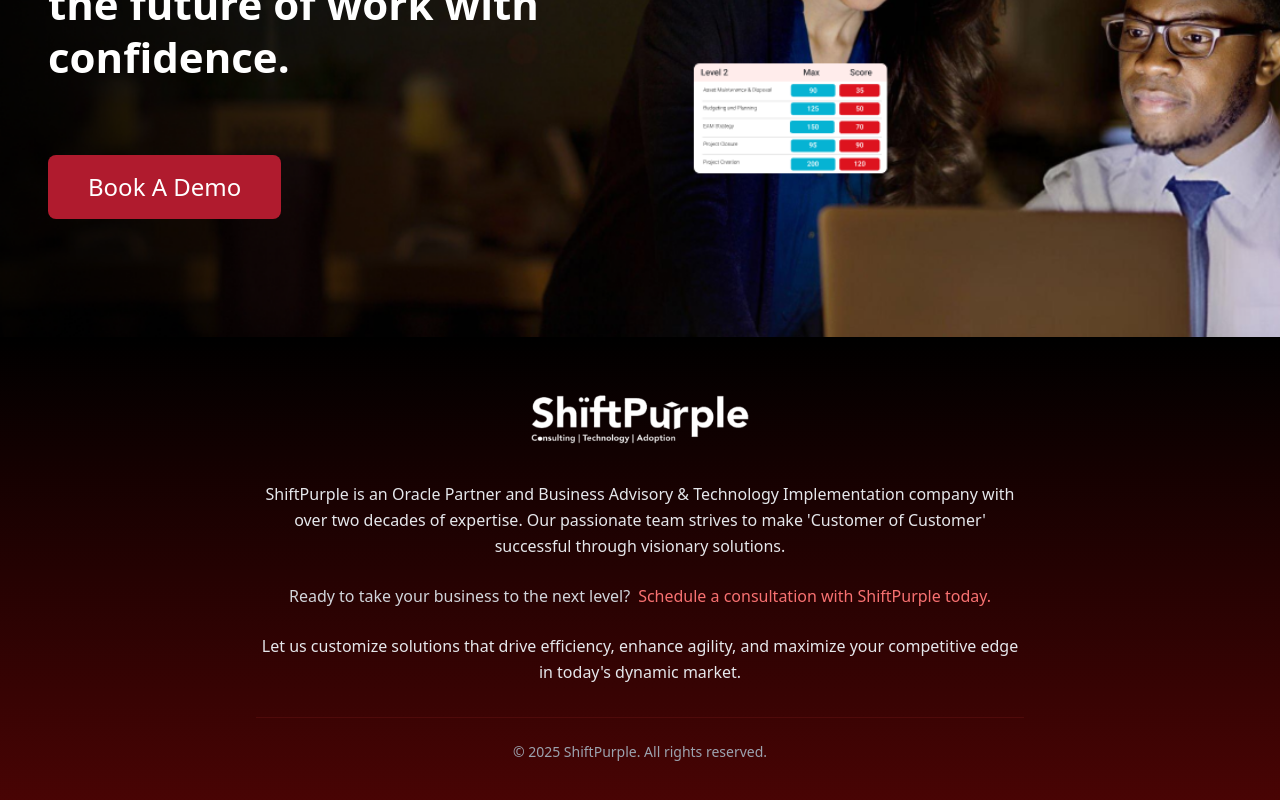
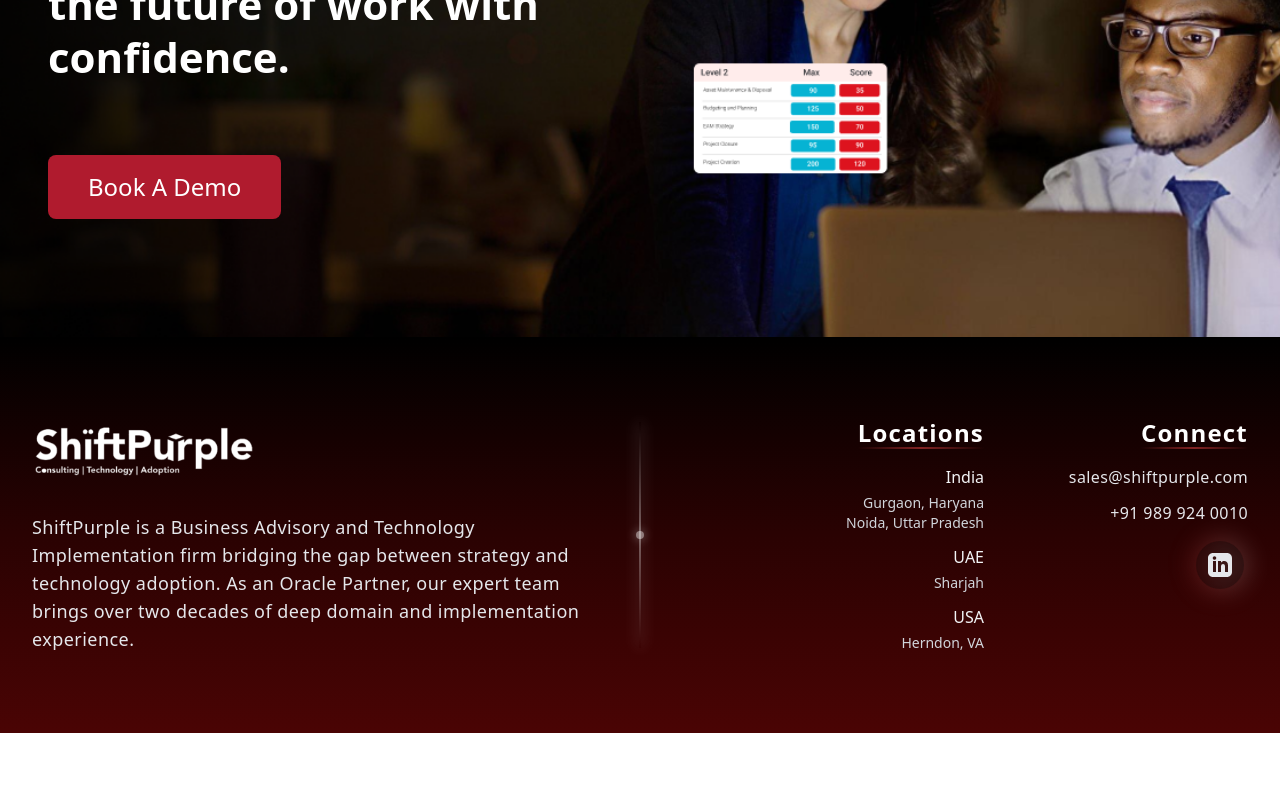
Before and after one commit to arpitnexuses/shiftpurple, a React (Vite) app: page / in a window 1280 px wide. Shown: the part 6767-7567 px from the top of the page. After the commit the page ends 7500 px from the top, so only its background shows below. Built offline with nearby package versions, Linux system fonts and the light colour scheme.

Commit message:
6 commit

```diff
--- a/src/components/Footer.tsx
+++ b/src/components/Footer.tsx
@@ -3,41 +3,128 @@ import whiteLogo from './asset/whitelogo.png';
 
 const Footer = () => {
   return (
-    <footer className="bg-gradient-to-b from-black to-[#4A0404] text-white py-12">
-      <div className="max-w-[1400px] mx-auto px-4">
-        <div className="flex justify-center items-center flex-col text-center">
-          <div className="max-w-3xl">
+    <footer className="bg-gradient-to-b from-black via-[#2A0202] to-[#4A0404] text-white py-12 md:py-20">
+      <div className="max-w-[1400px] mx-auto px-4 md:px-8">
+        <div className="grid grid-cols-1 md:grid-cols-2 gap-8 md:gap-16 relative">
+          {/* Left Column - Logo and Description */}
+          <div className="max-w-2xl">
             <img
               src={whiteLogo}
               alt="ShiftPurple Logo"
-              className="h-16 mb-8 mx-auto transform hover:scale-105 transition-transform duration-300"
+              className="h-12 md:h-16 mb-6 md:mb-8 transform hover:scale-105 transition-transform duration-300 filter brightness-110 mx-auto md:mx-0"
             />
-            <div className="space-y-6">
-              <p className="text-gray-200 text-base leading-relaxed font-light">
-                ShiftPurple is an Oracle Partner and Business Advisory & Technology Implementation company
-                with over two decades of expertise. Our passionate team strives to make 'Customer of Customer'
-                successful through visionary solutions.
+            <p className="text-base md:text-lg leading-relaxed text-gray-200 font-light tracking-wide text-center md:text-left">
+              ShiftPurple is a Business Advisory and Technology Implementation firm bridging the gap between strategy and technology adoption. As an Oracle Partner, our expert team brings over two decades of deep domain and implementation experience.
             </p>
-              <p className="text-gray-300 text-base leading-relaxed font-light">
-                Ready to take your business to the next level?
+          </div>
+
+          {/* Vertical Divider - Hidden on mobile */}
+          <div className="hidden md:block absolute left-1/2 top-[2%] bottom-[2%] transform -translate-x-1/2">
+            <div className="w-[2px] h-full bg-gradient-to-b from-transparent via-[#ffffff60] to-transparent
+                          shadow-[0_0_15px_rgba(255,255,255,0.4)]"></div>
+            <div className="absolute top-1/2 left-1/2 transform -translate-x-1/2 -translate-y-1/2 w-3 h-3">
+              <div className="absolute inset-0 rounded-full bg-white/20 blur-sm"></div>
+              <div className="absolute inset-[2px] rounded-full bg-white/40"></div>
+            </div>
+          </div>
+
+          {/* Right Column - Optimized Layout */}
+          <div className="md:pl-16">
+            <div className="grid grid-cols-1 sm:grid-cols-2 gap-8 md:gap-4">
+              {/* Locations Section */}
+              <div className="text-center md:text-right">
+                <h3 className="text-xl md:text-2xl font-semibold mb-4 text-white tracking-wider relative inline-block">
+                  Locations
+                  <span className="absolute bottom-0 left-0 md:left-auto md:right-0 w-full h-[2px] bg-gradient-to-r from-transparent via-red-500/50 to-transparent"></span>
+                </h3>
+                <div className="space-y-3">
+                  <div className="group">
+                    <div className="flex flex-col items-center md:items-end relative">
+                      <span className="text-base font-medium text-gray-100">India</span>
+                      <div className="flex flex-col items-center md:items-end text-sm text-gray-300 mt-1">
+                        <span className="hover:text-white transition-colors">Gurgaon, Haryana</span>
+                        <span className="hover:text-white transition-colors">Noida, Uttar Pradesh</span>
+                      </div>
+                      <div className="absolute -left-2 top-0 bottom-0 w-[1px] scale-y-0 group-hover:scale-y-100
+                                    bg-gradient-to-b from-transparent via-red-400/30 to-transparent
+                                    transition-transform duration-300 origin-top md:block hidden"></div>
+                    </div>
+                  </div>
+
+                  <div className="group">
+                    <div className="flex flex-col items-center md:items-end relative">
+                      <span className="text-base font-medium text-gray-100">UAE</span>
+                      <span className="text-sm text-gray-300 mt-1 hover:text-white transition-colors">Sharjah</span>
+                      <div className="absolute -left-2 top-0 bottom-0 w-[1px] scale-y-0 group-hover:scale-y-100
+                                    bg-gradient-to-b from-transparent via-red-400/30 to-transparent
+                                    transition-transform duration-300 origin-top md:block hidden"></div>
+                    </div>
+                  </div>
+
+                  <div className="group">
+                    <div className="flex flex-col items-center md:items-end relative">
+                      <span className="text-base font-medium text-gray-100">USA</span>
+                      <span className="text-sm text-gray-300 mt-1 hover:text-white transition-colors">Herndon, VA</span>
+                      <div className="absolute -left-2 top-0 bottom-0 w-[1px] scale-y-0 group-hover:scale-y-100
+                                    bg-gradient-to-b from-transparent via-red-400/30 to-transparent
+                                    transition-transform duration-300 origin-top md:block hidden"></div>
+                    </div>
+                  </div>
+                </div>
+              </div>
+
+              {/* Connect Section */}
+              <div className="text-center md:text-right">
+                <h3 className="text-xl md:text-2xl font-semibold mb-4 text-white tracking-wider relative inline-block">
+                  Connect
+                  <span className="absolute bottom-0 left-0 md:left-auto md:right-0 w-full h-[2px] bg-gradient-to-r from-transparent via-red-500/50 to-transparent"></span>
+                </h3>
+                <div className="space-y-3">
+                  <div className="group relative">
                     <a
-                  href="https://calendly.com/shiftpurple/30min"
+                      href="mailto:ales@shiftpurple.com"
+                      className="text-base text-gray-200 hover:text-white transition-all duration-300
+                               tracking-wide relative inline-block group-hover:translate-x-[-4px]"
+                    >
+                      sales@shiftpurple.com
+                      <span className="absolute bottom-0 right-0 w-0 h-[1px] bg-white/40
+                                     group-hover:w-full transition-all duration-300"></span>
+                    </a>
+                  </div>
+                  <div className="group relative">
+                    <a
+                      href="tel:+919899240010"
+                      className="text-base text-gray-200 hover:text-white transition-all duration-300
+                               tracking-wide relative inline-block group-hover:translate-x-[-4px]"
+                    >
+                      +91 989 924 0010
+                      <span className="absolute bottom-0 right-0 w-0 h-[1px] bg-white/40
+                                     group-hover:w-full transition-all duration-300"></span>
+                    </a>
+                  </div>
+                  <div className="flex justify-center md:justify-end mt-6">
+                    <a
+                      href="https://www.linkedin.com/company/shiftpurple/"
                       target="_blank"
                       rel="noopener noreferrer"
-                  className="text-red-400 hover:text-red-300 transition-colors cursor-pointer ml-2"
+                      className="group relative p-1"
                     >
-                  Schedule a consultation with ShiftPurple today.
+                      <div className="absolute inset-0 bg-gradient-to-r from-red-500/20 to-white/20 rounded-full blur-md transform
+                                    group-hover:scale-110 transition-transform duration-300"></div>
+                      <div className="relative bg-black/30 p-3 rounded-full transform
+                                    group-hover:bg-black/40 transition-all duration-300 backdrop-blur-sm">
+                        <svg
+                          className="w-6 h-6 fill-current text-gray-200 group-hover:text-white transition-colors"
+                          xmlns="http://www.w3.org/2000/svg"
+                          viewBox="0 0 24 24"
+                        >
+                          <path d="M19 0h-14c-2.761 0-5 2.239-5 5v14c0 2.761 2.239 5 5 5h14c2.762 0 5-2.239 5-5v-14c0-2.761-2.238-5-5-5zm-11 19h-3v-11h3v11zm-1.5-12.268c-.966 0-1.75-.79-1.75-1.764s.784-1.764 1.75-1.764 1.75.79 1.75 1.764-.783 1.764-1.75 1.764zm13.5 12.268h-3v-5.604c0-3.368-4-3.113-4 0v5.604h-3v-11h3v1.765c1.396-2.586 7-2.777 7 2.476v6.759z"/>
+                        </svg>
+                      </div>
                     </a>
-              </p>
-              <p className="text-gray-200 text-base leading-relaxed font-light">
-                Let us customize solutions that drive efficiency, enhance agility, and maximize your
-                competitive edge in today's dynamic market.
-              </p>
                   </div>
-            <div className="mt-8 border-t border-red-900/30 pt-6">
-              <p className="text-sm text-gray-400">
-                © {new Date().getFullYear()} ShiftPurple. All rights reserved.
-              </p>
+                </div>
+              </div>
             </div>
           </div>
         </div>
```
Lines whose indentation alone changed are shown as unchanged.
